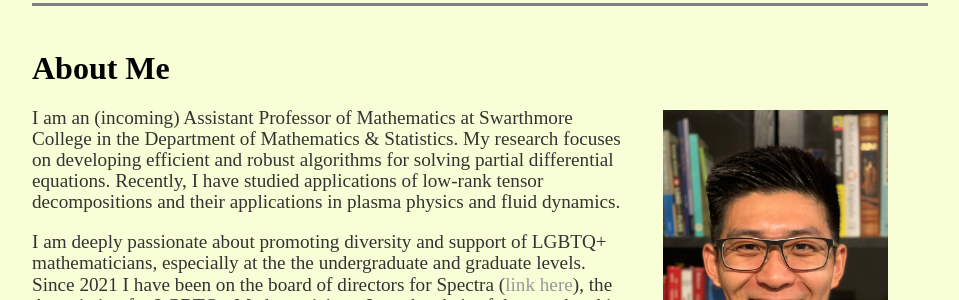
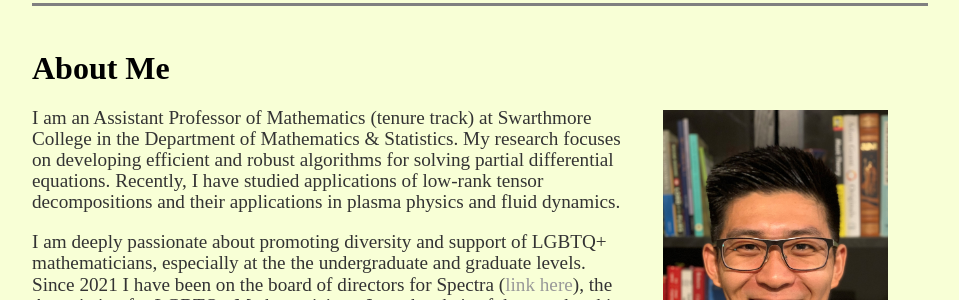
Before and after one commit to jhknakao/jhknakao.github.io, a Jekyll site: the page built from index.html, in a window 1280 px wide. Shown: the part 319-619 px from the top of the page, without its empty margins (160-1119 px from the left). Built offline with Jekyll 4.4.1, drawn with Linux system fonts in a browser that asks for light colours.

Commit message:
Update index.html

```diff
--- a/index.html
+++ b/index.html
@@ -24,7 +24,7 @@ title: Joseph Nakao's Homepage
 	<font size="6"><b>About Me</b></font>
 	<br>
 	<p>
-		I am an (incoming) Assistant Professor of Mathematics at Swarthmore College in the Department of Mathematics & Statistics. My research focuses on developing efficient and robust algorithms for solving partial differential equations. Recently, I have studied applications of low-rank tensor decompositions and their applications in plasma physics and fluid dynamics.
+		I am an Assistant Professor of Mathematics (tenure track) at Swarthmore College in the Department of Mathematics & Statistics. My research focuses on developing efficient and robust algorithms for solving partial differential equations. Recently, I have studied applications of low-rank tensor decompositions and their applications in plasma physics and fluid dynamics.
 	</p>
 	<p>
 		I am deeply passionate about promoting diversity and support of LGBTQ+ mathematicians, especially at the the undergraduate and graduate levels. Since 2021 I have been on the board of directors for Spectra (<a href="http://lgbtmath.org">link here</a>), the Association for LGBTQ+ Mathematicians. I am the chair of the membership committee that oversees visibility campaigns highlighting LGBTQ+ mathematicians, receptions at conferences (e.g., JMM), and brainstorming ways to further connect people in our community. If you would like to volunteer with my committee, please feel free to contact me!
```
